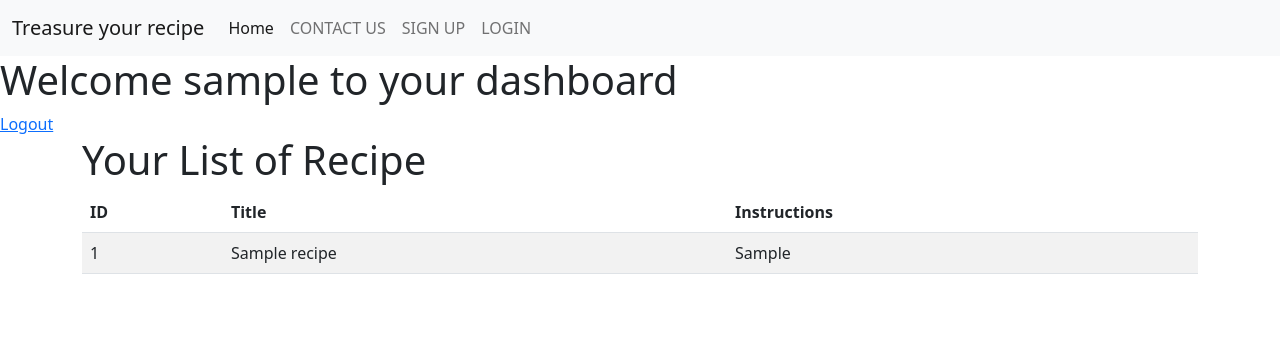
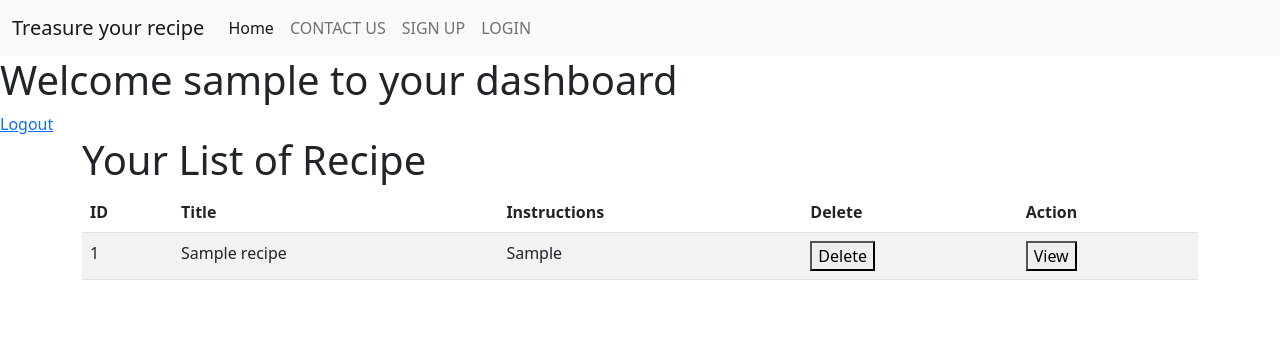
Before and after one commit to AyishaSandiford/treasure-your-recipe-pp4, a Django app: page /recipe/dashboard in a window 1280 px wide. Shown: the top 356 px of the page. Run offline with Django 4.2, Linux system fonts and the light colour scheme; a user stored in the database is signed in; tables that the repository leaves empty hold one stand-in row (values such as "Sample post"); some libraries are stand-ins or nearby versions.

Commit message:
Allow the ability to view a recipe's details

```diff
--- a/recipe/templates/recipe/dashboard/dashboard.html
+++ b/recipe/templates/recipe/dashboard/dashboard.html
@@ -23,6 +23,9 @@
                 <th>ID</th>
                 <th>Title</th>
                 <th>Instructions</th>
+                <th>Delete</th>
+                <th>Action</th>
+
             </tr>
         </thead>
 
@@ -32,6 +35,10 @@
                 <td>{{ recipe.id }}</td>
                 <td>{{ recipe.title }}</td>
                 <td>{{ recipe.instructions | truncatechars:7 }}</td>
+                <td><a href= "/recipe/delete/{{ recipe.id }}">
+                <button>Delete</button></a></td>
+                <td><a href= "/recipe/show/{{ recipe.id }}">
+                    <button>View</button></a></td>
             </tr>
             {% endfor %}
         </tbody>
--- a/recipe/urls.py
+++ b/recipe/urls.py
@@ -6,4 +6,6 @@ urlpatterns = [
    path('dashboard', views.get_dashboard_view, name='dashboard'),
    path('create', views.Create, name='create'),
    path('edit/<recipe_id>' , views.Edit, name='edit'),
+   path('delete/<recipe_id>' , views.Delete, name='delete'),
+   path('show/<recipe_id>' , views.Show, name='show'),
 ]
--- a/recipe/views.py
+++ b/recipe/views.py
@@ -43,3 +43,16 @@ def Edit(request, recipe_id):
         form = forms.RecipeForm(instance=recipe)
 
     return render(request, 'recipe/dashboard/edit.html', {'form':form})
+
+
+@login_required
+def Delete(request, recipe_id):
+    recipe = get_object_or_404(Recipe, id=recipe_id, user_id=request.user.id)
+    recipe.delete()
+    messages.success(request, "Recipe " + recipe.title + " was deleted successfully.")
+    return redirect(get_dashboard_view)
+
+
+def Show(request, recipe_id):
+    recipe = get_object_or_404(Recipe, id=recipe_id, user_id=request.user.id)
+    return render(request, 'recipe/dashboard/show.html', {'recipe':recipe})
```
Also changed, not shown: recipe/templates/recipe/dashboard/show.html (added, +13 -0 lines).
